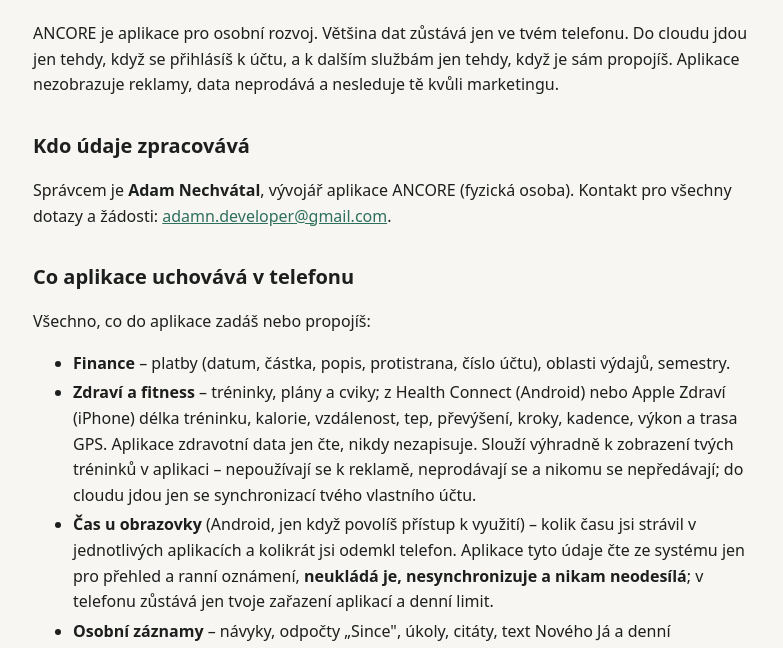
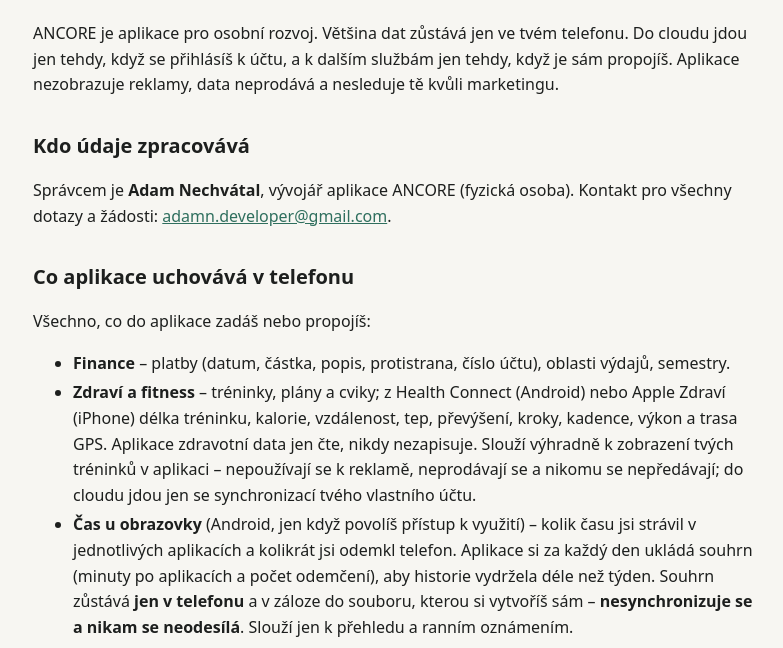
Before and after one commit to Adam0os/ancore-web, a plain HTML site: page zasady-ochrany-osobnich-udaju.html in a window 1280 px wide. Shown: the part 148-796 px from the top of the page, without its empty margins (243-1026 px from the left). Drawn offline with Linux system fonts and the light colour scheme.

Commit message:
Zásady: historie času u obrazovky (verze 1.15.0)

```diff
--- a/zasady-ochrany-osobnich-udaju.html
+++ b/zasady-ochrany-osobnich-udaju.html
@@ -32,9 +32,10 @@
       Slouží výhradně k zobrazení tvých tréninků v aplikaci – nepoužívají se k reklamě, neprodávají se
       a nikomu se nepředávají; do cloudu jdou jen se synchronizací tvého vlastního účtu.</li>
     <li><strong>Čas u obrazovky</strong> (Android, jen když povolíš přístup k využití) – kolik času
-      jsi strávil v jednotlivých aplikacích a kolikrát jsi odemkl telefon. Aplikace tyto údaje čte ze systému
-      jen pro přehled a ranní oznámení, <strong>neukládá je, nesynchronizuje a nikam neodesílá</strong>;
-      v telefonu zůstává jen tvoje zařazení aplikací a denní limit.</li>
+      jsi strávil v jednotlivých aplikacích a kolikrát jsi odemkl telefon. Aplikace si za každý den ukládá
+      souhrn (minuty po aplikacích a počet odemčení), aby historie vydržela déle než týden. Souhrn zůstává
+      <strong>jen v telefonu</strong> a v záloze do souboru, kterou si vytvoříš sám – <strong>nesynchronizuje
+      se a nikam se neodesílá</strong>. Slouží jen k přehledu a ranním oznámením.</li>
     <li><strong>Osobní záznamy</strong> – návyky, odpočty „Since", úkoly, citáty, text Nového Já a denní sebereflexe.</li>
     <li><strong>Přístupové údaje</strong> – API token banky, jméno a heslo ke kontu ISKAM a jeho přihlašovací cookie, API klíč k AI, vlastní čísla účtů a oprávnění ke Google Kalendáři. Jsou <strong>zašifrované</strong> klíčem z úložiště klíčů telefonu (Android Keystore, Secure Enclave), který zařízení neopustí.</li>
   </ul>
```
